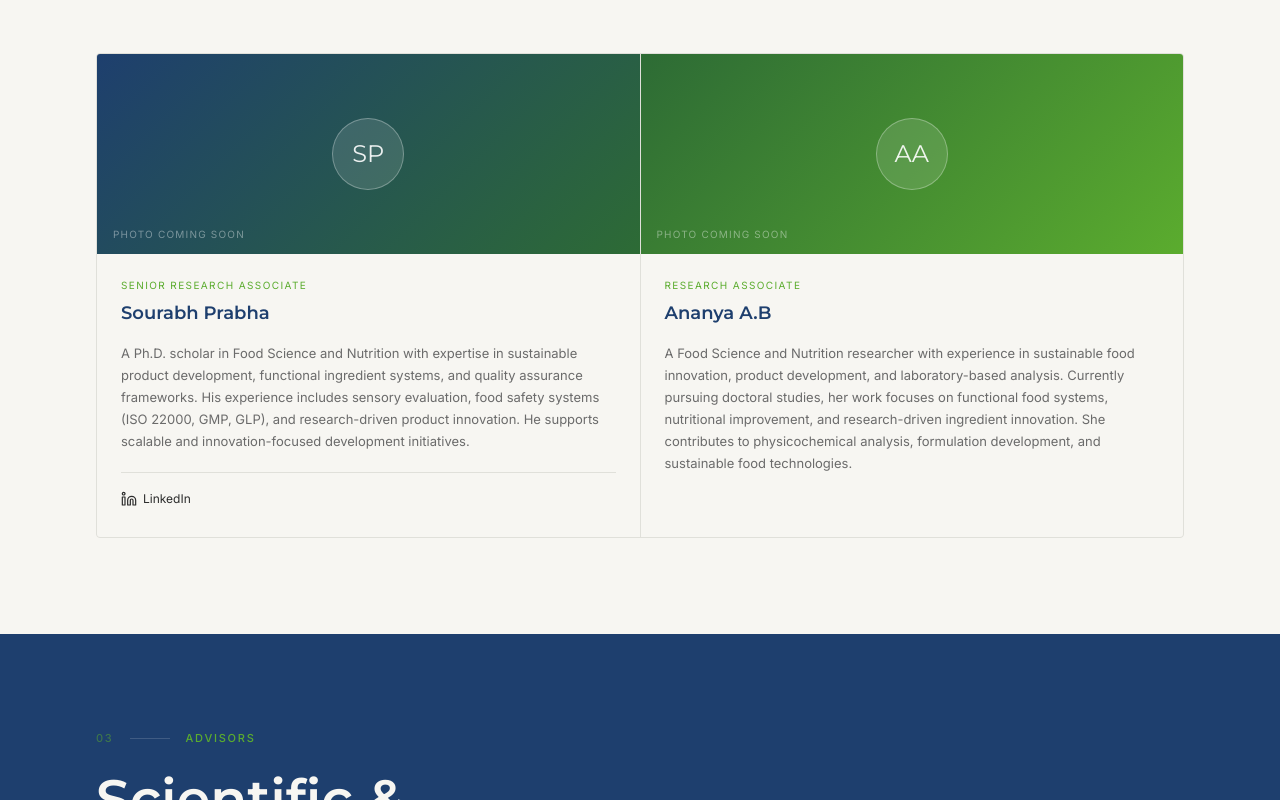
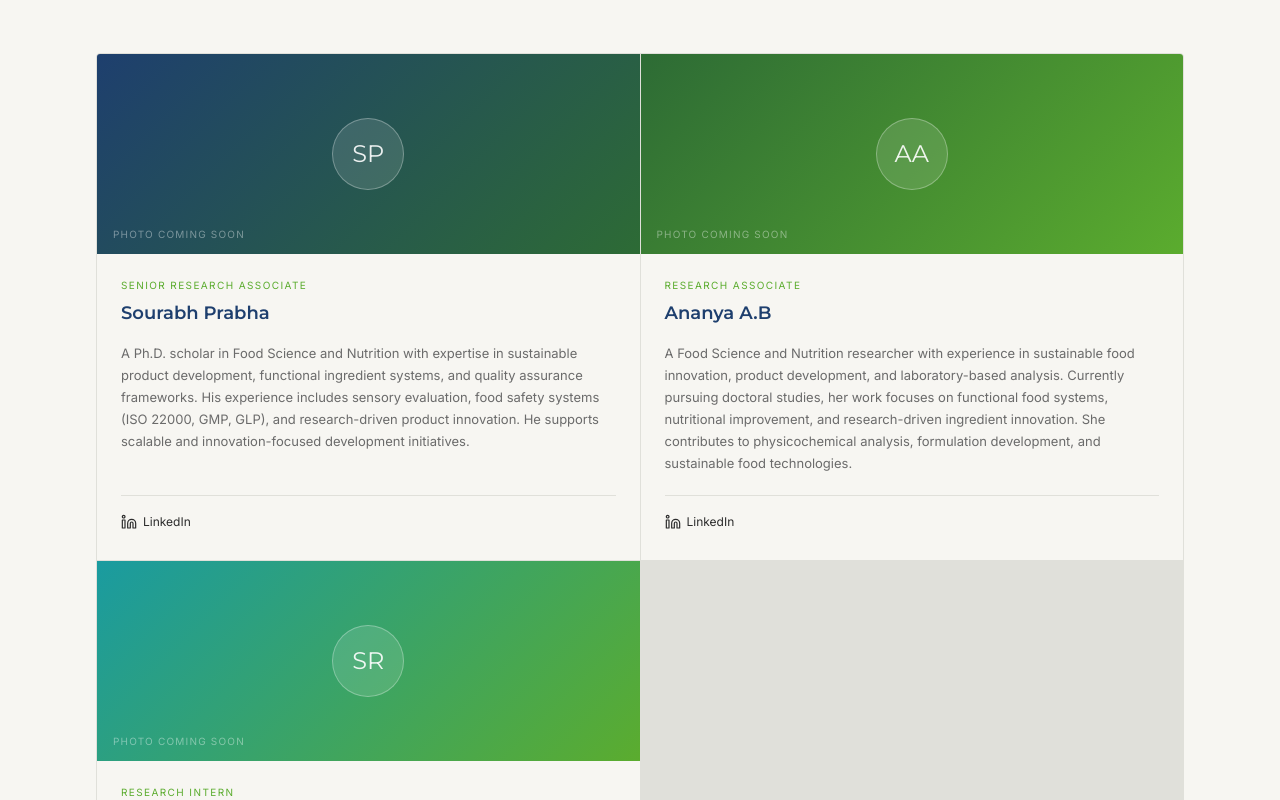
Before and after one commit to Xilli24/Updates_xiliherb_website, a Next.js app: page /team in a window 1280 px wide. Shown: the part 2000-2800 px from the top of the page. Built offline with nearby package versions, Linux system fonts and the light colour scheme.

Commit message:
Linkdin and Sakshi Team Member

```diff
--- a/app/team/page.tsx
+++ b/app/team/page.tsx
@@ -45,6 +45,15 @@ const team = [
     name: "Ananya A.B",
     role: "Research Associate",
     desc: "A Food Science and Nutrition researcher with experience in sustainable food innovation, product development, and laboratory-based analysis. Currently pursuing doctoral studies, her work focuses on functional food systems, nutritional improvement, and research-driven ingredient innovation. She contributes to physicochemical analysis, formulation development, and sustainable food technologies.",
+    linkedin: "https://www.linkedin.com/in/ananya-a-b-a00927422/",
+  },
+  {
+    initials: "SR",
+    gradient: "linear-gradient(135deg, #1A9BA0 0%, #5BAC2E 100%)",
+    name: "Sakshi Raibagi",
+    role: "Research Intern",
+    desc: "A Food Science and Nutrition graduate (M.Sc., University of Agricultural Sciences, Bangalore) with research experience in the valorisation of underutilised plant materials and functional ingredient development. Her Master's work involved full-fraction utilisation of an underutilised tropical fruit for value-added product development, spanning compositional analysis, techno-functional characterisation, and shelf-life evaluation. She also completed an Erasmus+ exchange semester in International Food Business and Consumer Studies at the University of Kassel, Germany. At XiliHerb, she contributes to research-driven ingredient innovation and analytical characterisation work.",
+    linkedin: "https://www.linkedin.com/in/sakshi-raibagi-a2471b242/",
   },
 ];
 
@@ -124,6 +133,16 @@ const personSchema = [
     "jobTitle": "Research Associate",
     "worksFor": { "@type": "Organization", "name": "XiliHerb" },
     "knowsAbout": ["Food science", "Sustainable food innovation", "Functional food systems", "Nutritional improvement"],
+    "sameAs": ["https://www.linkedin.com/in/ananya-a-b-a00927422/"],
+  },
+  {
+    "@context": "https://schema.org",
+    "@type": "Person",
+    "name": "Sakshi Raibagi",
+    "jobTitle": "Research Intern",
+    "worksFor": { "@type": "Organization", "name": "XiliHerb" },
+    "knowsAbout": ["Food science", "Plant material valorisation", "Functional ingredient development", "Techno-functional characterisation"],
+    "sameAs": ["https://www.linkedin.com/in/sakshi-raibagi-a2471b242/"],
   },
   {
     "@context": "https://schema.org",
```
